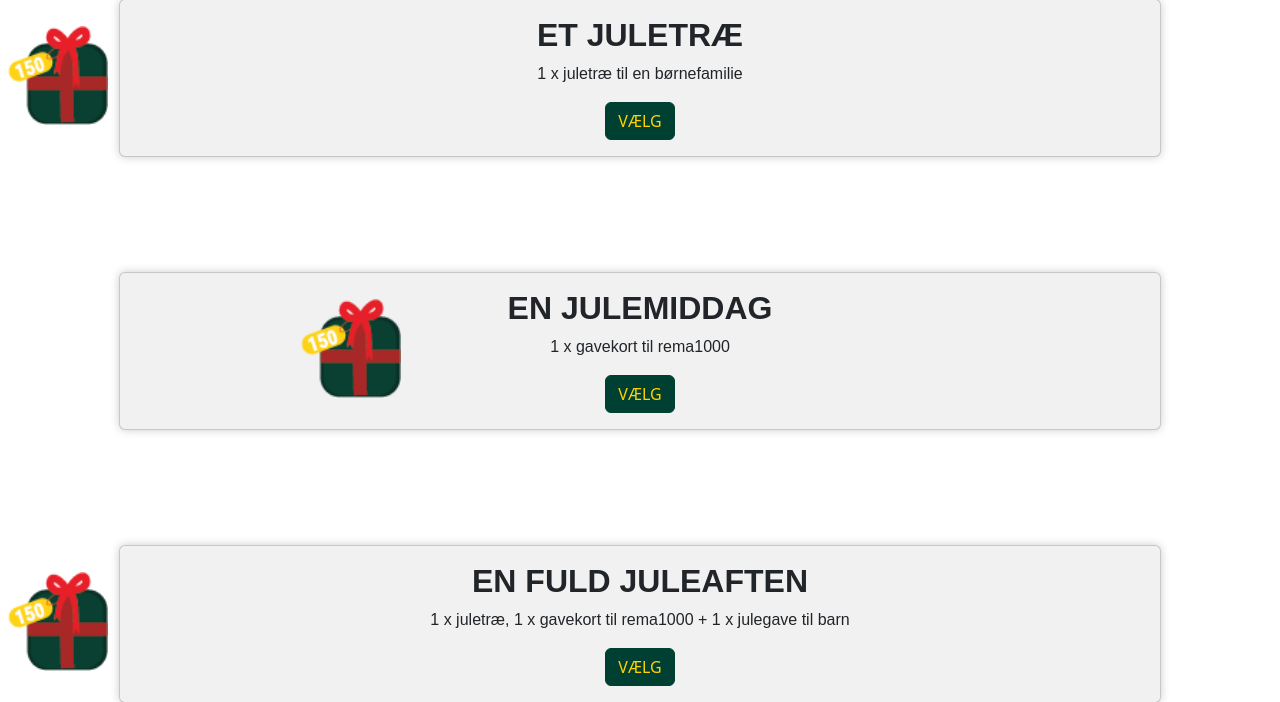
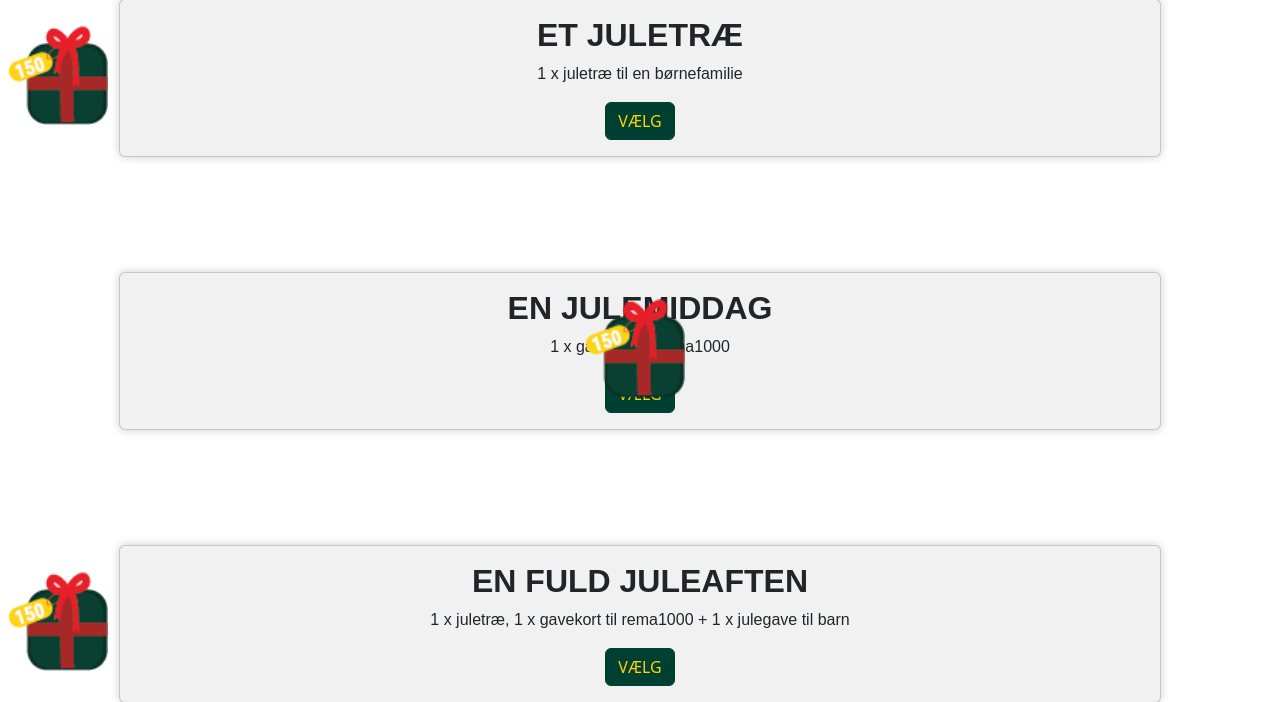
Before and after one commit to sofiepiszczek/Julehjaelp, a PHP site: page /cardsForside.php in a window 1280 px wide; the page is wider, and only the part inside the window is pictured. Shown: the part 49-751 px from the top of that part. Run offline with PHP 8.4, Linux system fonts and the light colour scheme; style sheets or scripts are compiled from the project's sources; some libraries are stand-ins or nearby versions; some web fonts are replaced.

Commit message:
position rettet på card 2

```diff
--- a/css/styles.scss
+++ b/css/styles.scss
@@ -90,6 +90,6 @@ p,.instru{
 	bottom:131px;
 }
 #pakkeIkon2{
-	right:-301px;
+	right:-585px;
 	bottom:131px;
 }
```
